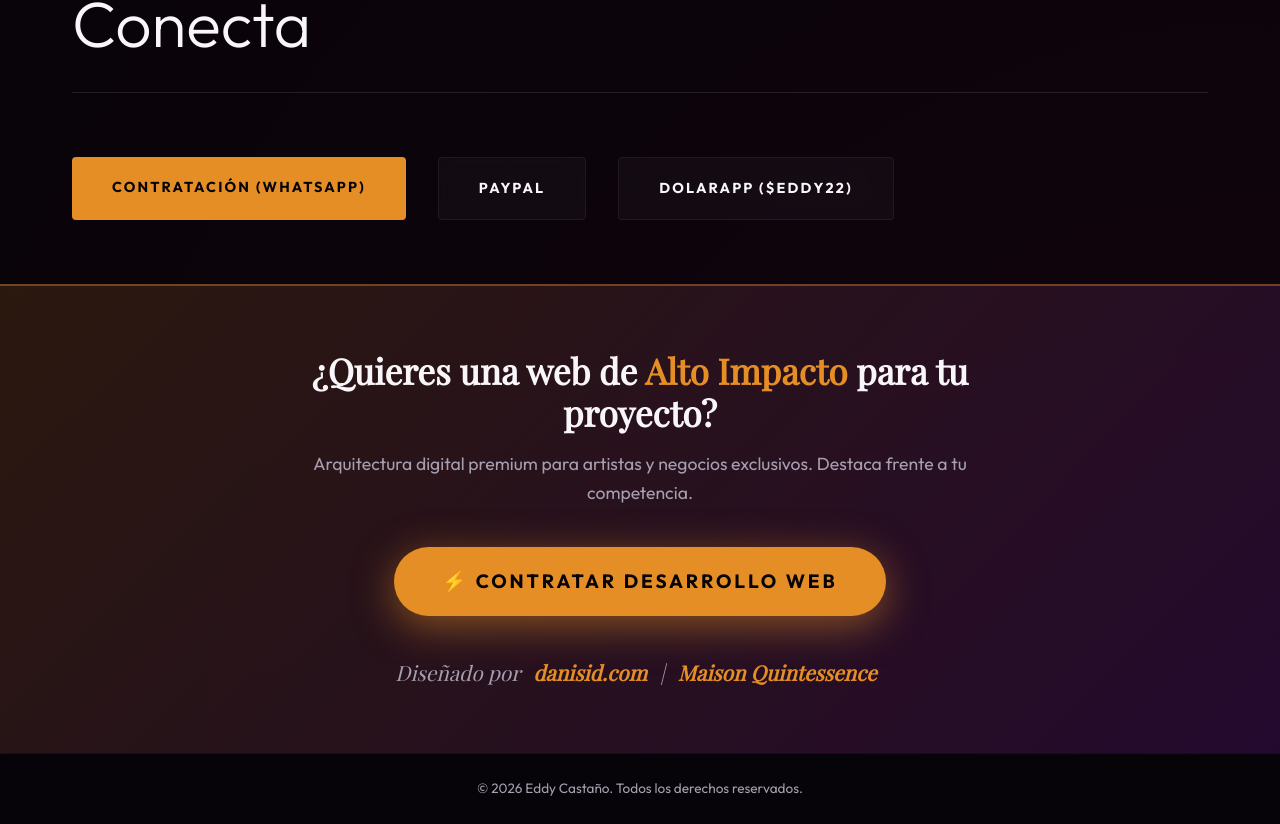
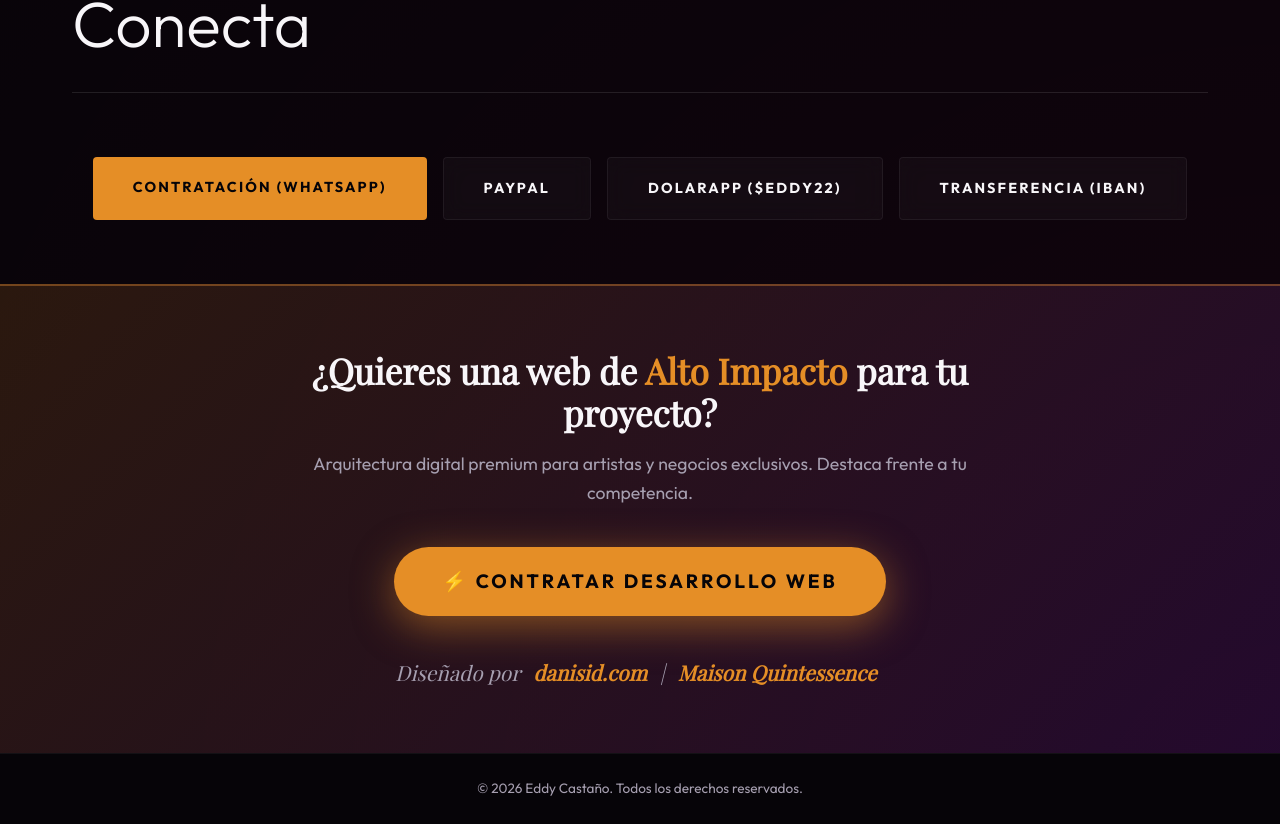
Before and after one commit to AlchemistSidZCooL/eddy-soundscapes, a React (Vite) app: page / in a window 1280 px wide. Shown: the part 3761-4585 px from the top of the page. Built offline with nearby package versions, Linux system fonts and the light colour scheme; a web font is replaced by a local one.

Commit message:
UI: Añadir botón placeholder para transferencia IBAN

```diff
--- a/src/App.jsx
+++ b/src/App.jsx
@@ -202,7 +202,7 @@ function App() {
           <section className="cta-section">
               <div className="container">
                   <h2 className="section-title">Conecta</h2>
-                  <div className="cta-buttons">
+                  <div className="cta-buttons" style={{ display: 'flex', flexWrap: 'wrap', justifyContent: 'center', gap: '1rem' }}>
                       <a href="https://wa.me/34625871008?text=Hola%20Eddy,%20vengo%20de%20tu%20web%20y%20me%20interesa%20contactarte%20para..." target="_blank" rel="noreferrer" className="btn btn-primary">Contratación (WhatsApp)</a>
                       <a href="https://paypal.me/eddycamusic" target="_blank" rel="noreferrer" className="btn btn-secondary">PayPal</a>
                       <a href="#" className="btn btn-secondary" onClick={(e) => {
@@ -210,6 +210,11 @@ function App() {
                           navigator.clipboard.writeText('$eddy22');
                           alert('¡Cashtag $eddy22 copiado al portapapeles! Abre tu DolarApp y pégalo para enviarle apoyo.');
                       }}>DolarApp ($eddy22)</a>
+                      <a href="#" className="btn btn-secondary" onClick={(e) => {
+                          e.preventDefault();
+                          navigator.clipboard.writeText('ESXX XXXX XXXX XXXX XXXX XXXX'); // Placeholder
+                          alert('¡IBAN copiado al portapapeles! (NOTA: Falta que Daniel me pase el número real)');
+                      }}>Transferencia (IBAN)</a>
                   </div>
               </div>
           </section>
```
